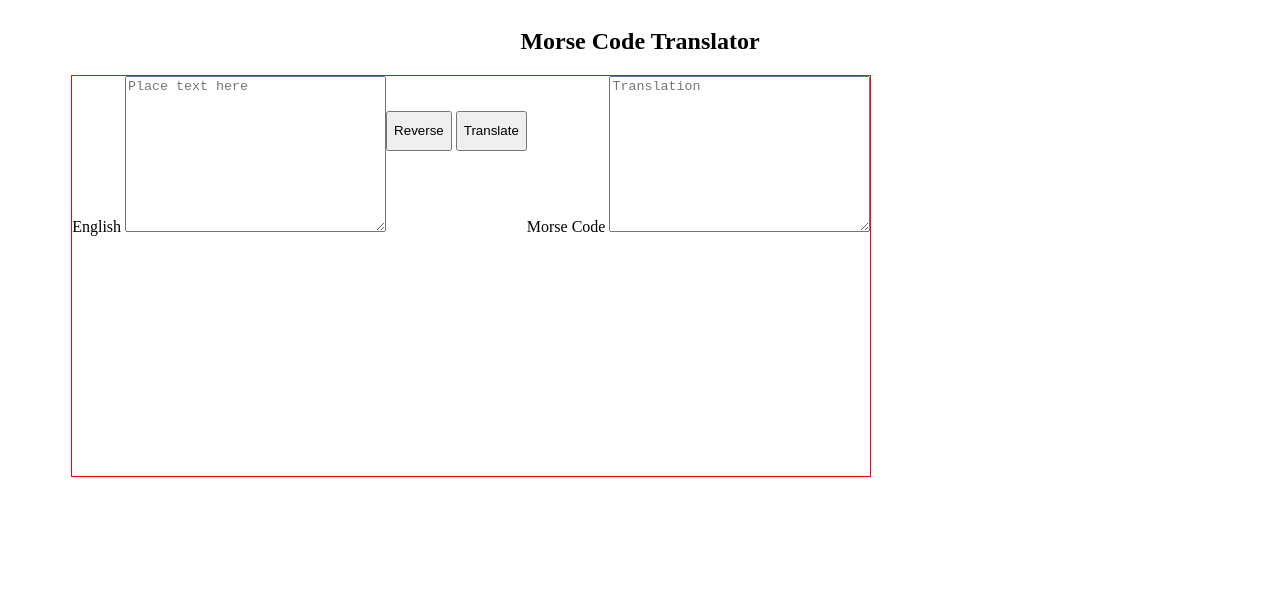
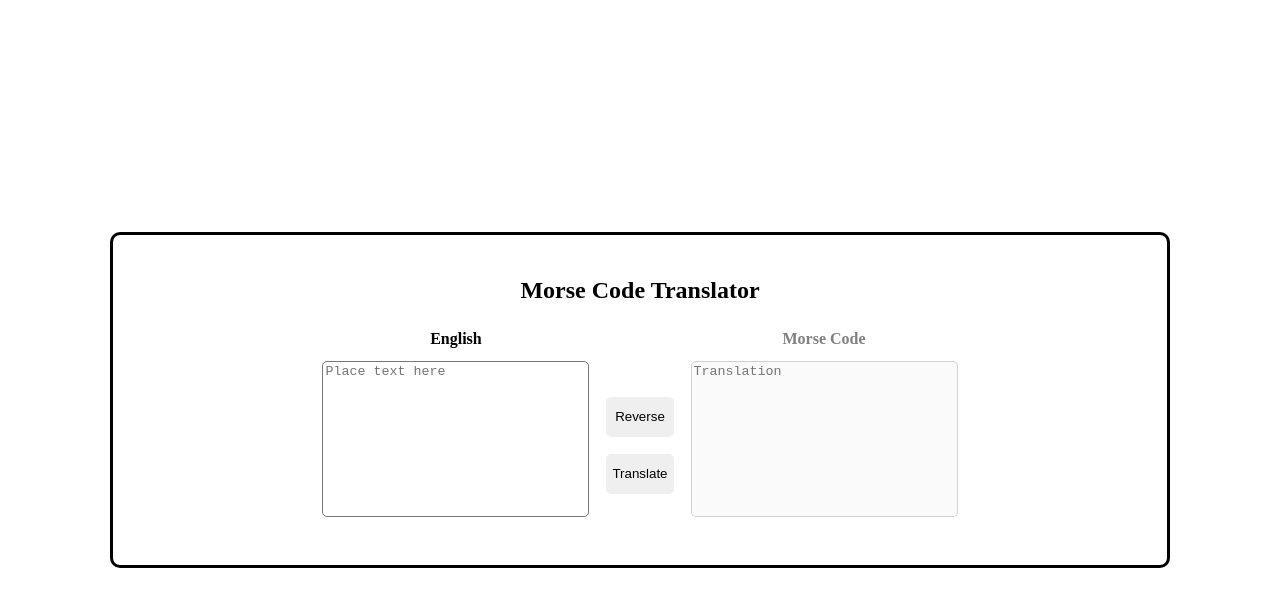
Before and after one commit to maksimumeffort/morse-translate, a website with bundled scripts: page index.html in a window 1280 px wide. Built offline with nearby package versions, Linux system fonts and the light colour scheme.

Commit message:
fix up the styling for the translator

```diff
--- a/css/styles.scss
+++ b/css/styles.scss
@@ -1,27 +1,80 @@
-header {
-  width: 100%;
-  text-align: center;
+* {
+  margin: 0;
 }
+
 body {
+  height: 100vh;
+  display: flex;
+  justify-content: center;
+  align-items: center;
+  //   border: 1px solid blue;
+}
+
+.container {
+  height: 300px;
+  width: 80%;
   display: flex;
   flex-direction: column;
+  justify-content: center;
   align-items: center;
+  padding: 15px;
+  border: 3px solid black;
+  border-radius: 10px;
+
+  &-header {
+    text-align: center;
+    //   border: 1px solid green;
+  }
+
+  &-main {
+    display: flex;
+    align-items: center;
+
+    &__form {
+      display: flex;
+      justify-content: center;
+      margin-top: 20px;
+      //   height: 400px;
+      //   border: 1px solid red;
+
+      &--form-field {
+        display: flex;
+        height: 200px;
+        flex-direction: column;
+        justify-content: space-around;
+        align-items: center;
+      }
+
+      &--buttons-field {
+        //   border: 1px solid orange;
+        height: 170px;
+        //   margin-top: 20px;
+        display: flex;
+        flex-direction: column;
+        justify-content: flex-end;
+        margin: 0px 20px;
+      }
+    }
+  }
 }
 
-form {
-  display: flex;
-  justify-content: center;
-  height: 400px;
-  border: 1px solid red;
+#outputLabel {
+  color: grey;
 }
 
-main {
-  display: flex;
-  width: 90%;
-  align-items: center;
+label {
+  font-weight: bold;
 }
 
-.btn {
+button {
   height: 40px;
   margin-top: 25%;
+  border-radius: 5px;
+  border: none;
 }
+
+textarea {
+  width: 100%;
+  resize: none;
+  border-radius: 5px;
+}
--- a/index.html
+++ b/index.html
@@ -9,12 +9,13 @@
     <title>Morse Code Translator</title>
   </head>
   <body>
-    <header>
+    <section class="container">
+      <header class="container-header">
         <h2 class="title">Morse Code Translator</h2>
       </header>
-    <main>
-      <form>
-        <FormField name="" class="form-field">
+      <main class="container-main">
+        <form class="container-main__form">
+          <FormField name="" class="container-main__form--form-field">
             <label for="engInput" id="inputLabel">English</label>
             <textarea
               id="engInput"
@@ -26,12 +27,12 @@
             ></textarea>
           </FormField>
 
-        <FormField name="" class="buttons-field">
+          <FormField name="" class="container-main__form--buttons-field">
             <button id="reverse" class="btn">Reverse</button>
             <button id="translate" type="submit" class="btn">Translate</button>
           </FormField>
 
-        <FormField class="form-field">
+          <FormField class="container-main__form--form-field">
             <label for="morseInput" id="outputLabel">Morse Code</label>
             <textarea
               id="morseInput"
@@ -40,9 +41,11 @@
               placeholder="Translation"
               cols="30"
               rows="10"
+              disabled="disabled"
             ></textarea>
           </FormField>
         </form>
       </main>
+    </section>
   </body>
 </html>
```
Also changed, not shown: js/script.js (+6 -8 lines), css/styles.css. Lines whose indentation alone changed are shown as unchanged.
